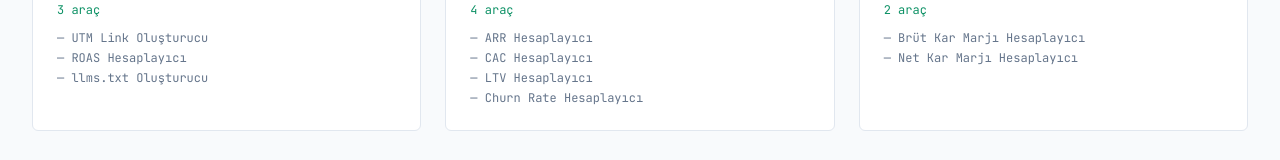
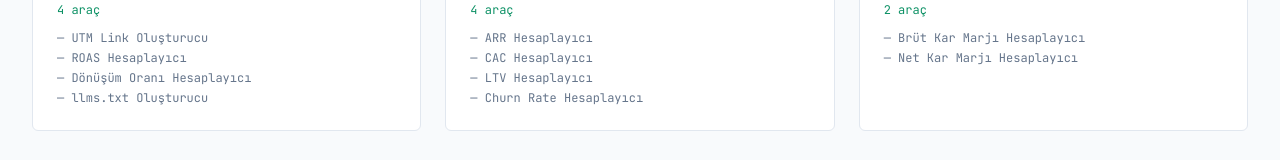
Before and after one commit to yusufbayrakk94-code/yusufbayrak.net, a React (Vite) app: page /ucretsiz-araclar in a window 1280 px wide. Shown: the part 557-717 px from the top of the page. Built offline with nearby package versions, Linux system fonts and the light colour scheme.

Commit message:
Changes
Co-authored-by: yusufbayrakk94-code <227378111+yusufbayrakk94-code@users.noreply.github.com>

```diff
--- a/src/content/tr/freeTools.ts
+++ b/src/content/tr/freeTools.ts
@@ -17,6 +17,7 @@ export const freeToolsPage = {
     { key: "llms",  name: "llms.txt Oluşturucu",       description: "AI botları (ClaudeBot, GPTBot, Perplexity) için ücretsiz llms.txt dosyası oluşturun.", href: "/ucretsiz-araclar/llms-txt-olusturucu" },
     { key: "gross", name: "Brüt Kar Marjı Hesaplayıcı", description: "Gelir ve COGS girerek brüt kar marjınızı yüzde ve tutar olarak hesaplayın.", href: "/ucretsiz-araclar/brut-kar-marji-hesaplayici" },
     { key: "net",   name: "Net Kar Marjı Hesaplayıcı",  description: "Tüm giderler dahil net kar marjınızı hesaplayın, gerçek kârlılığınızı görün.", href: "/ucretsiz-araclar/net-kar-marji-hesaplayici" },
+    { key: "conversion", name: "Dönüşüm Oranı Hesaplayıcı", description: "Ziyaretçi ve dönüşüm sayınızla dönüşüm oranınızı ve hedefe farkı hesaplayın.", href: "/ucretsiz-araclar/donusum-orani-hesaplayici" },
   ],
 };
 
@@ -35,7 +36,7 @@ export const toolCategories = [
       "UTM oluşturucu, dönüşüm oranı ve ROAS hesaplayıcı gibi ücretsiz pazarlama araçları.",
     intro:
       "Performans pazarlaması yürüten ekipler için hazırlanmış ücretsiz araçlar. Kampanya linklerinizi doğru etiketleyin, reklam harcamanızın getirisini ölçün ve sitenizi AI arama motorlarına tanıtın. Hepsi tarayıcıda çalışır; girdiğiniz veri sunucuya gönderilmez.",
-    tools: ["utm", "roas", "llms"],
+    tools: ["utm", "roas", "conversion", "llms"],
   },
   {
     key: "saas",
```
